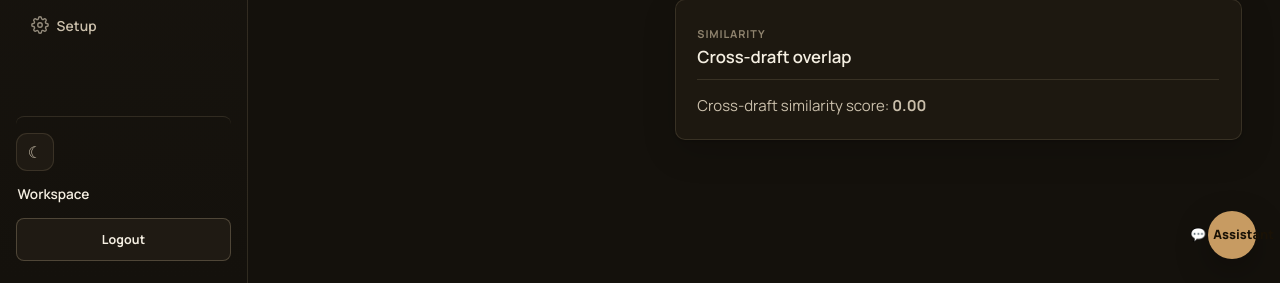
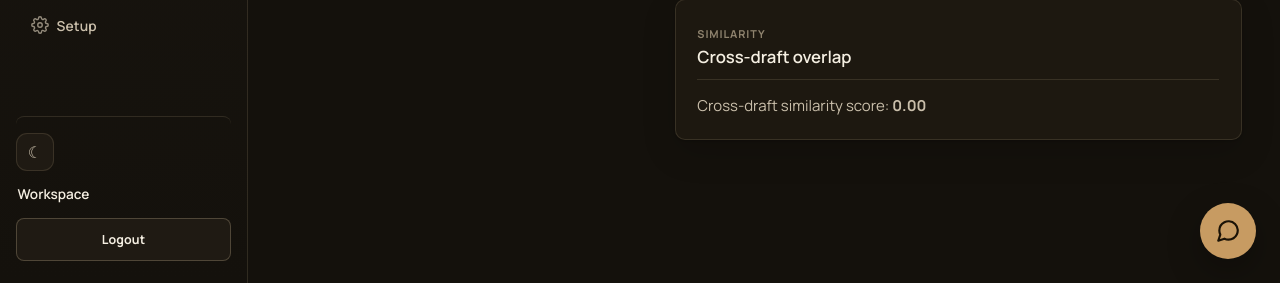
Before and after one commit to babybooghost/academic-outreach, a Python web app: template app/web/templates/draft_detail.html in a window 1280 px wide. Shown: the part 517-800 px from the top of the page. Run offline with Jinja, Linux system fonts and the light colour scheme; the template is opened without the code that fills it, so the values that code supplies are empty.

Commit message:
Polish the assistant FAB: clean circular SVG button
The floating assistant button rendered as a cramped 48px gold circle with a
clipped 💬 emoji and a squeezed-out "Assistant" label. Replaced it with a proper
56px circular FAB using a Feather-style chat-bubble SVG (matching the nav icons),
and made toggleChat swap to a × close glyph when the panel is open.

Co-Authored-By: Claude Opus 4.8 (1M context) <noreply@anthropic.com>

```diff
--- a/app/web/static/revamp.css
+++ b/app/web/static/revamp.css
@@ -1547,13 +1547,32 @@ tbody tr:hover td {
     box-shadow: none;
 }
 
-/* Floating assistant FAB on app pages: a solid pill that stands off the page. */
+/* Floating assistant FAB on app pages: a clean circular button. */
 .app-shell .chat-fab {
+    width: 56px;
+    height: 56px;
+    padding: 0;
+    gap: 0;
+    border: 0;
+    border-radius: 50%;
     background: var(--ao-primary);
     color: #1a1206;
-    border: 0;
     box-shadow: var(--ao-shadow-lg);
-    padding: 0.7rem 1.05rem;
+    display: inline-flex;
+    align-items: center;
+    justify-content: center;
+}
+
+.app-shell .chat-fab .chat-fab-glyph {
+    display: inline-flex;
+    align-items: center;
+    justify-content: center;
+}
+
+.app-shell .chat-fab svg {
+    width: 26px;
+    height: 26px;
+    display: block;
 }
 
 .footer-link-btn:hover,
--- a/app/web/templates/base.html
+++ b/app/web/templates/base.html
@@ -89,9 +89,8 @@
     <!-- Floating assistant — kept outside the app-shell footer (which is hidden)
          so it stays reachable on every page. -->
     <div class="chat-widget" id="chat-widget">
-                    <button type="button" class="chat-fab" id="chat-fab" onclick="toggleChat()" title="Support">
-                        <span id="chat-fab-icon">&#128172;</span>
-                        <span>Assistant</span>
+                    <button type="button" class="chat-fab" id="chat-fab" onclick="toggleChat()" title="Assistant" aria-label="Open assistant">
+                        <span id="chat-fab-icon" class="chat-fab-glyph"><svg viewBox="0 0 24 24" fill="none" stroke="currentColor" stroke-width="2" stroke-linecap="round" stroke-linejoin="round"><path d="M21 11.5a8.38 8.38 0 0 1-.9 3.8 8.5 8.5 0 0 1-7.6 4.7 8.38 8.38 0 0 1-3.8-.9L3 21l1.9-5.7a8.38 8.38 0 0 1-.9-3.8 8.5 8.5 0 0 1 4.7-7.6 8.38 8.38 0 0 1 3.8-.9h.5a8.48 8.48 0 0 1 8 8v.5z"/></svg></span>
                     </button>
                     <div class="chat-panel" id="chat-panel">
                         <div class="chat-header">
@@ -331,10 +330,13 @@
         }
     };
 
+    const CHAT_FAB_SVG = '<svg viewBox="0 0 24 24" fill="none" stroke="currentColor" stroke-width="2" stroke-linecap="round" stroke-linejoin="round"><path d="M21 11.5a8.38 8.38 0 0 1-.9 3.8 8.5 8.5 0 0 1-7.6 4.7 8.38 8.38 0 0 1-3.8-.9L3 21l1.9-5.7a8.38 8.38 0 0 1-.9-3.8 8.5 8.5 0 0 1 4.7-7.6 8.38 8.38 0 0 1 3.8-.9h.5a8.48 8.48 0 0 1 8 8v.5z"/></svg>';
+    const CHAT_CLOSE_SVG = '<svg viewBox="0 0 24 24" fill="none" stroke="currentColor" stroke-width="2.4" stroke-linecap="round" stroke-linejoin="round"><path d="M6 6 18 18M18 6 6 18"/></svg>';
+
     function toggleChat() {
         chatOpen = !chatOpen;
         document.getElementById('chat-panel').classList.toggle('chat-panel-open', chatOpen);
-        document.getElementById('chat-fab-icon').innerHTML = chatOpen ? '&times;' : '&#128172;';
+        document.getElementById('chat-fab-icon').innerHTML = chatOpen ? CHAT_CLOSE_SVG : CHAT_FAB_SVG;
     }
 
     function addMessage(text, isBot) {
```
